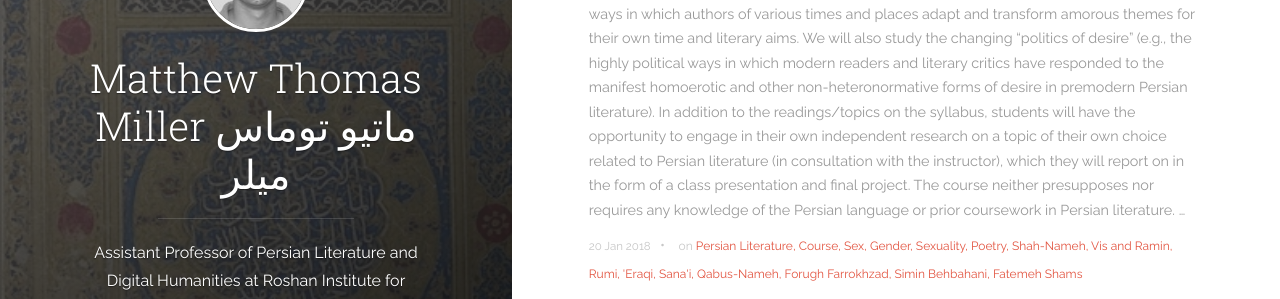
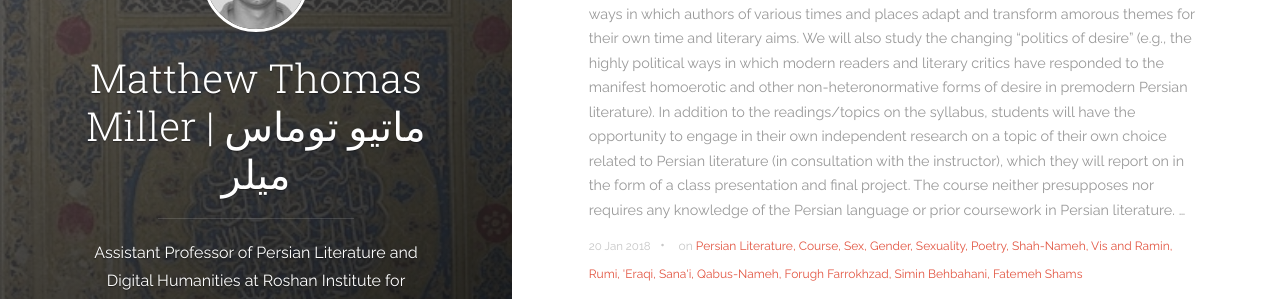
Before and after one commit to MatthewThomasMiller/MatthewThomasMiller.github.io, a Jekyll site: the page built from index.html, in a window 1280 px wide. Shown: the part 231-530 px from the top of the page. Built offline with Jekyll 4.4.1, drawn with Linux system fonts in a browser that asks for light colours; the list of posts is cut into pages by our own code.

Commit message:
revertnamespace

```diff
--- a/_config.yml
+++ b/_config.yml
@@ -1,6 +1,5 @@
 # Site settings
-title: Matthew Thomas Miller
- ماتیو توماس میلر
+title: Matthew Thomas Miller | ماتیو توماس میلر
 description: 'Assistant Professor of Persian Literature and Digital Humanities at Roshan Institute for Persian Studies, University of Maryland, College Park'
 url: 'http://matthewthomasmiller.com'
 baseurl: ''
```
